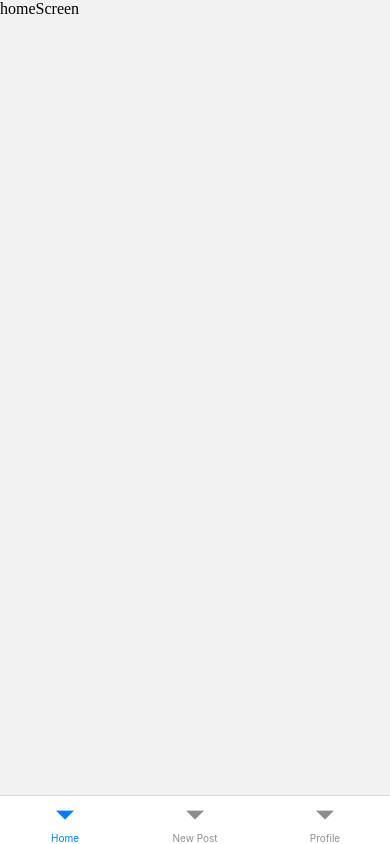
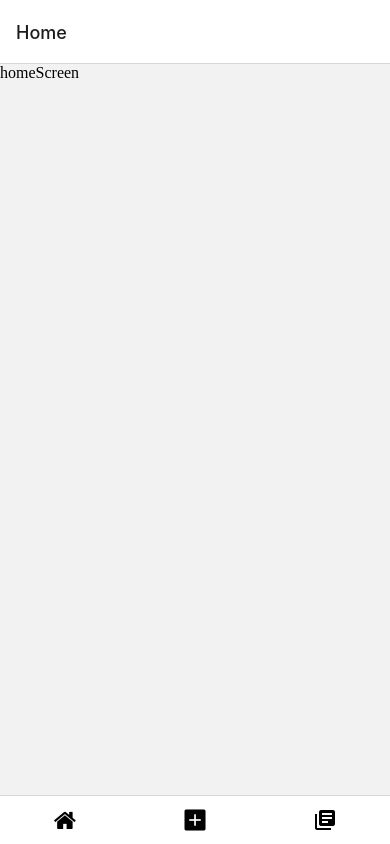
Before and after one commit to TomasLegarre/tp_final_prog3, a React Native app: screen /navtab in a window 390 px wide. Built offline with nearby package versions, Linux system fonts and the light colour scheme.

Commit message:
labels done

```diff
--- a/src/Navs/NavTab.js
+++ b/src/Navs/NavTab.js
@@ -3,6 +3,9 @@ import { Component } from 'react';
 import homeScreen from '../screens/HomeScreen/homeScreen';
 import newPost from '../screens/NewPost/newPost'
 import Profile from '../screens/Profile/Profile'
+import {FontAwesome} from '@expo/vector-icons'
+import { MaterialIcons } from '@expo/vector-icons';
+import { AntDesign } from '@expo/vector-icons';
 
 const Tab = createBottomTabNavigator();
 
@@ -14,10 +17,10 @@ class HomeMenu extends Component{
 
     render() {
         return (
-            <Tab.Navigator>
-                <Tab.Screen name="Home" component={homeScreen}  options={{headerShown: false}} />
-                <Tab.Screen name="New Post" component={newPost}  options={{headerShown: false}} />
-                <Tab.Screen name="Profile" component={Profile}  options={{headerShown: false}} />
+            <Tab.Navigator screenOptions={{tabBarShowLabel: false }}>
+                <Tab.Screen name="Home" component={homeScreen}  options={{tabBarIcon: () => <FontAwesome name="home" size={24} color="black" />}}/>
+                <Tab.Screen name="New Post" component={newPost}  options={{tabBarIcon: () => <AntDesign name="plussquare" size={24} color="black" />}} />
+                <Tab.Screen name="Profile" component={Profile}  options={{tabBarIcon: () => <MaterialIcons name="my-library-books" size={24} color="black" />}} />
             </Tab.Navigator>
         )
     }
```
